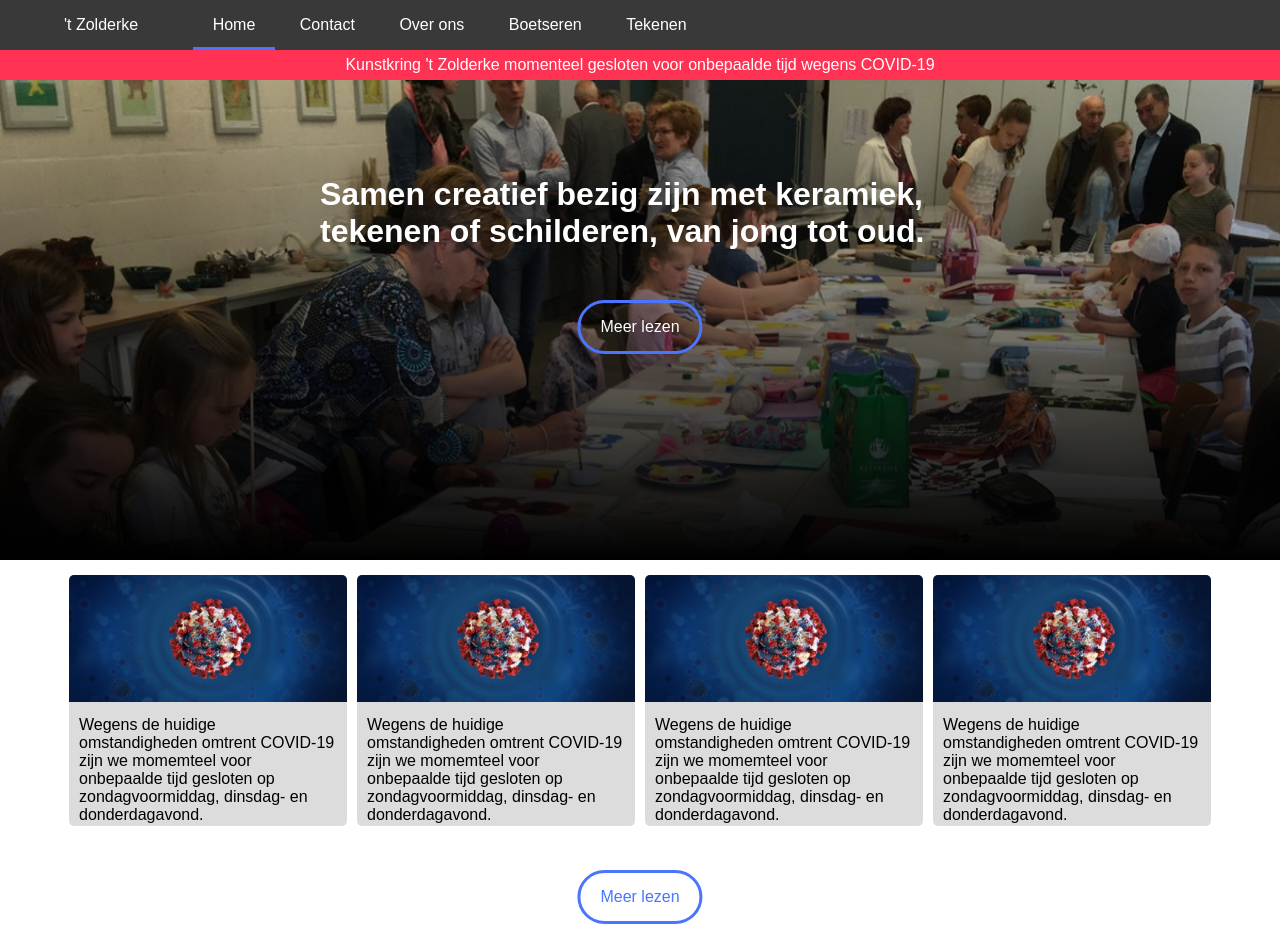
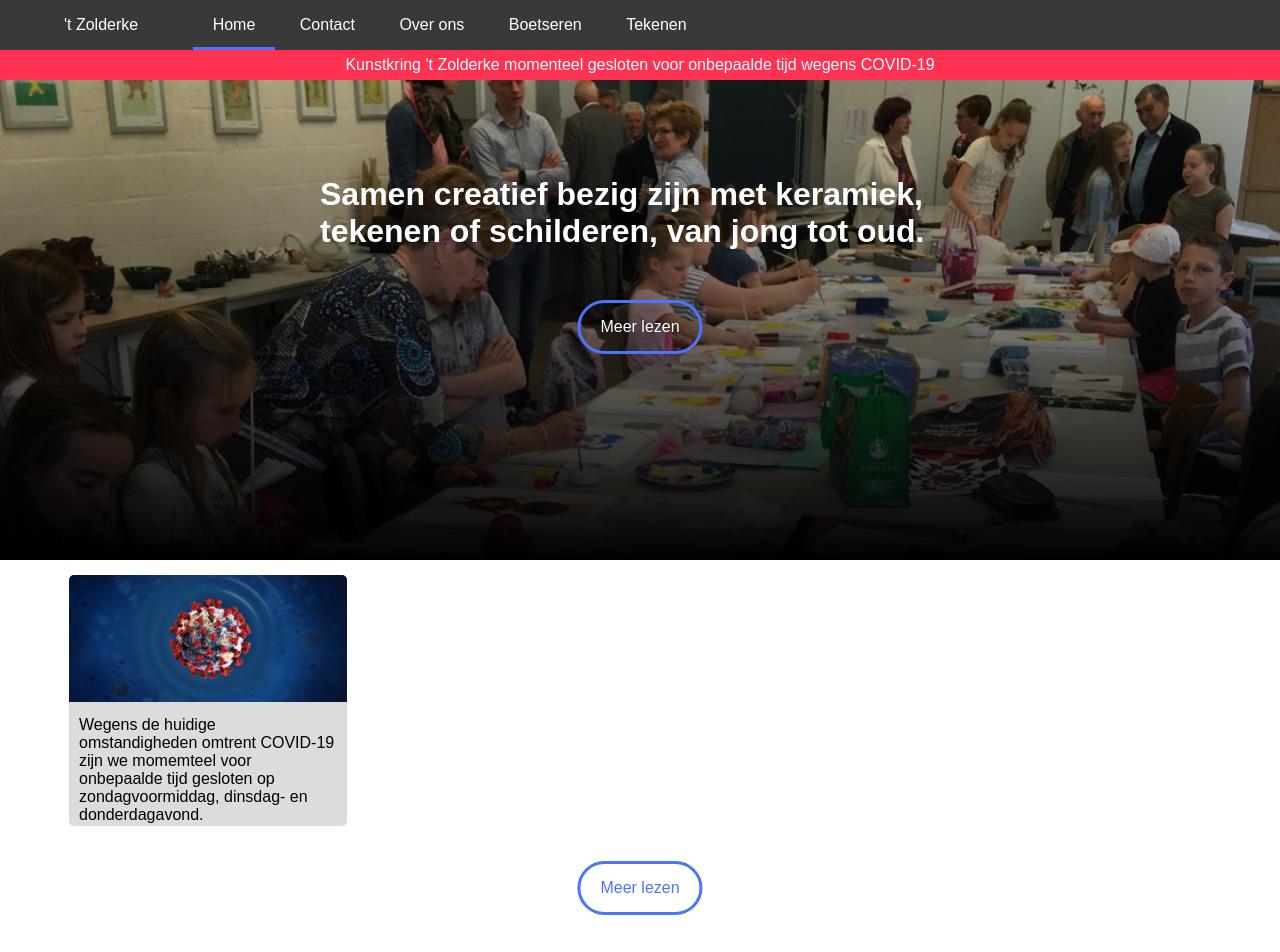
Before and after one commit to sennescheepers/zolderke, a plain HTML site: page index.html in a window 1280 px wide. Shown: the top 952 px of the page. Drawn offline with Linux system fonts and the light colour scheme.

Commit message:
nu is markup index wel klaar

```diff
--- a/css/index.css
+++ b/css/index.css
@@ -123,8 +123,14 @@ html, body {
 #mid {
     width: 100%;
     margin-top: 10px;
-    height: 400px;
 }
+
+#mid:after {
+    content:"";
+    clear:both;
+    display:block;
+}
+
 
 #mid .container .artikel {
     width: calc(25% - 10px);
@@ -146,15 +152,15 @@ html, body {
     overflow: hidden;
 }
 
-#mid .button {
+#after-mid .button {
     color: #4b74ff;
-    margin: 300px 0 0 0;
-    position: absolute;
+    position: relative;
+    margin: 30px 0;
     left: 50%;
     transform: translateX(-50%);
 }
 
-#mid .button:hover {
+#after-mid .button:hover {
     color: #fff;
 }
 
--- a/index.html
+++ b/index.html
@@ -32,21 +32,11 @@
             <img src="assets/covid.jpg" alt="">
             <p>Wegens de huidige omstandigheden omtrent COVID-19 zijn we momemteel voor onbepaalde tijd gesloten op zondagvoormiddag, dinsdag- en donderdagavond.</p>
         </article>
-        <article class="artikel">
-            <img src="assets/covid.jpg" alt="">
-            <p>Wegens de huidige omstandigheden omtrent COVID-19 zijn we momemteel voor onbepaalde tijd gesloten op zondagvoormiddag, dinsdag- en donderdagavond.</p>
-        </article>
-        <article class="artikel">
-            <img src="assets/covid.jpg" alt="">
-            <p>Wegens de huidige omstandigheden omtrent COVID-19 zijn we momemteel voor onbepaalde tijd gesloten op zondagvoormiddag, dinsdag- en donderdagavond.</p>
-        </article>
-        <article class="artikel">
-            <img src="assets/covid.jpg" alt="">
-            <p>Wegens de huidige omstandigheden omtrent COVID-19 zijn we momemteel voor onbepaalde tijd gesloten op zondagvoormiddag, dinsdag- en donderdagavond.</p>
-        </article>
-        <a class="button" href="#">Meer lezen</a>
     </div>
 </section>
+<div id="after-mid">
+    <a class="button" href="#">Meer lezen</a>
+</div>
 <footer>
     <div class="container">
         <ul>
```
